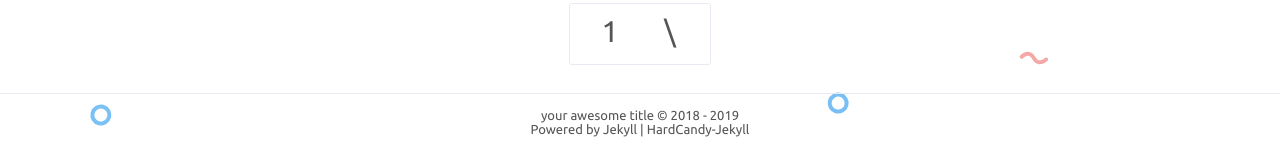
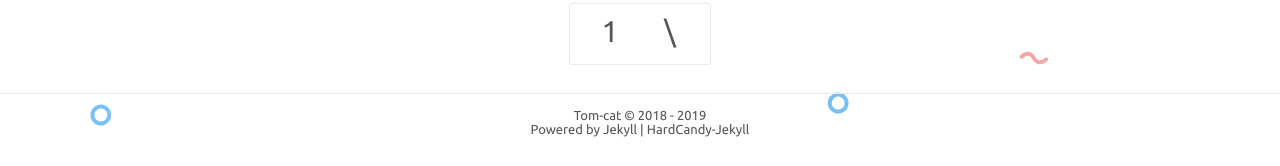
Before and after one commit to fxck12138/fxck1.github.io, a Jekyll site: the page built from index.html, in a window 1280 px wide. Shown: the part 1500-1666 px from the top of the page. Built offline with Jekyll 4.4.1, drawn with Linux system fonts in a browser that asks for light colours; comment, search, counter and statistics services are not loaded; part of the change alters nothing that is shown.

Commit message:
fxck12138.github.io

```diff
--- a/_config.yml
+++ b/_config.yml
@@ -1,8 +1,8 @@
 # Site settings 配置站点
-title: 'your awesome title'
-description: 'your web description'
-keywords: 'your web keywords, another keywords'
-url: 'https://abc.github.io' # your host
+title: 'Tom-cat'
+description: 'IT小白，编程菜鸟，做一个低调，成熟的hacker'
+keywords: 'Tom-cat'
+url: 'https://fxck12138.github.io' # your host
 
 # nav 中文字符空格：&emsp;
 nav: # 最佳体验 六个标签 且最好每个标签不超过4中文字
```
